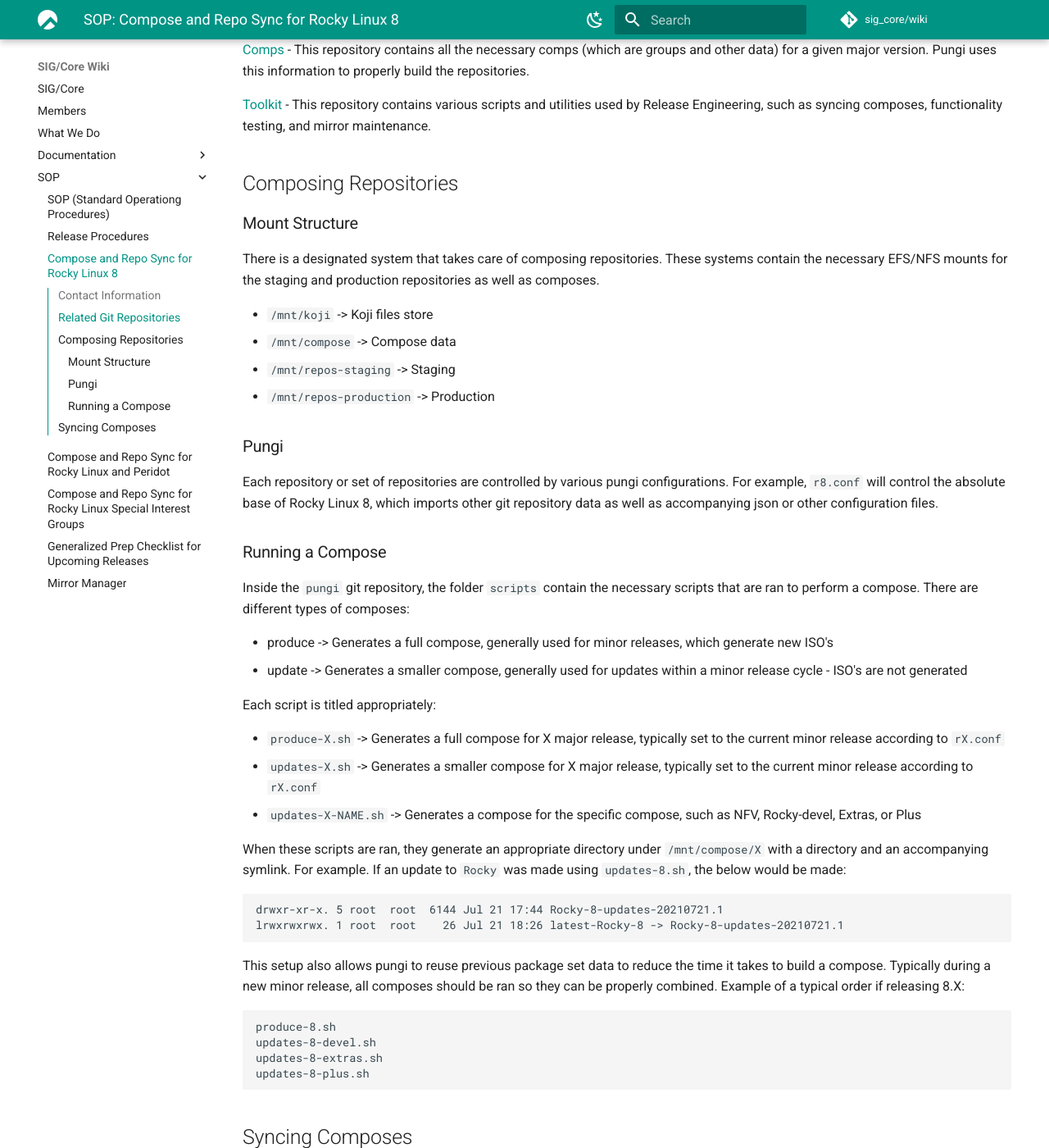
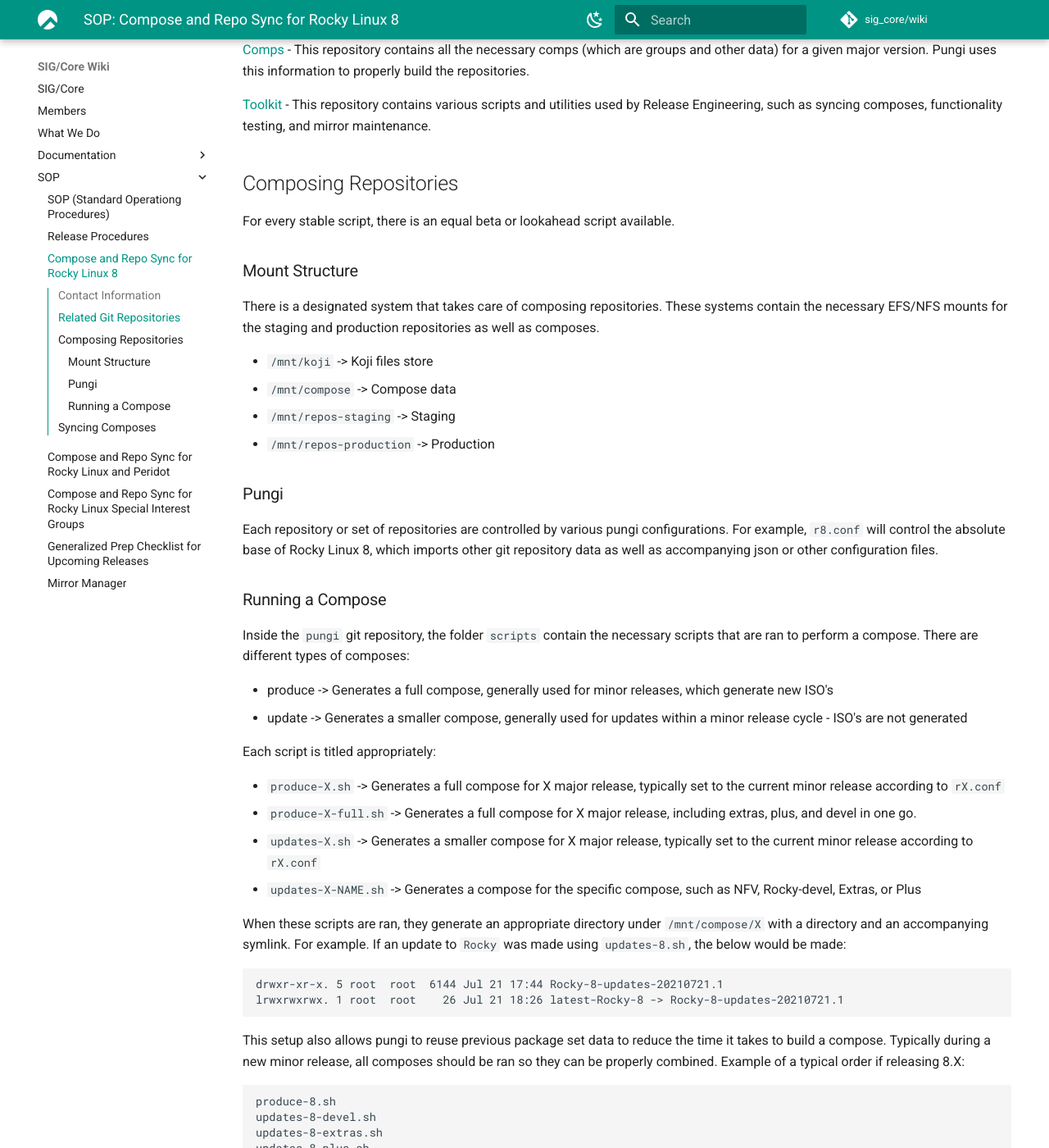
Before and after one commit to rocky-linux/sig-core-wiki, an MkDocs documentation site: the page built from docs/sop/sop_compose_8.md, in a window 1280 px wide and 1400 px high, scrolled down 784 px. Shown: the whole window at 82% size. Built offline with MkDocs 1.6.1 and Material for MkDocs 9.7.7, drawn with Linux system fonts in a browser that asks for light colours; some of the changed text lies outside the part shown.

Commit message:
modify minor information

````diff
--- a/docs/sop/sop_compose_8.md
+++ b/docs/sop/sop_compose_8.md
@@ -27,6 +27,8 @@
 
 ## Composing Repositories
 
+For every stable script, there is an equal beta or lookahead script available.
+
 ### Mount Structure
 
 There is a designated system that takes care of composing repositories. These systems contain the necessary EFS/NFS mounts for the staging and production repositories as well as composes.
@@ -50,6 +52,7 @@
 Each script is titled appropriately:
 
 * `produce-X.sh` -> Generates a full compose for X major release, typically set to the current minor release according to `rX.conf`
+* `produce-X-full.sh` -> Generates a full compose for X major release, including extras, plus, and devel in one go.
 * `updates-X.sh` -> Generates a smaller compose for X major release, typically set to the current minor release according to `rX.conf`
 * `updates-X-NAME.sh` -> Generates a compose for the specific compose, such as NFV, Rocky-devel, Extras, or Plus
 
@@ -67,6 +70,9 @@
 updates-8-devel.sh
 updates-8-extras.sh
 updates-8-plus.sh
+
+# ! OR !
+produce-8-full.sh
 ```
 
 ## Syncing Composes
````
Also changed, not shown: other parts of docs/sop/sop_compose_8.md (+1 -1 lines), docs/members.md (+1 -1 lines).
